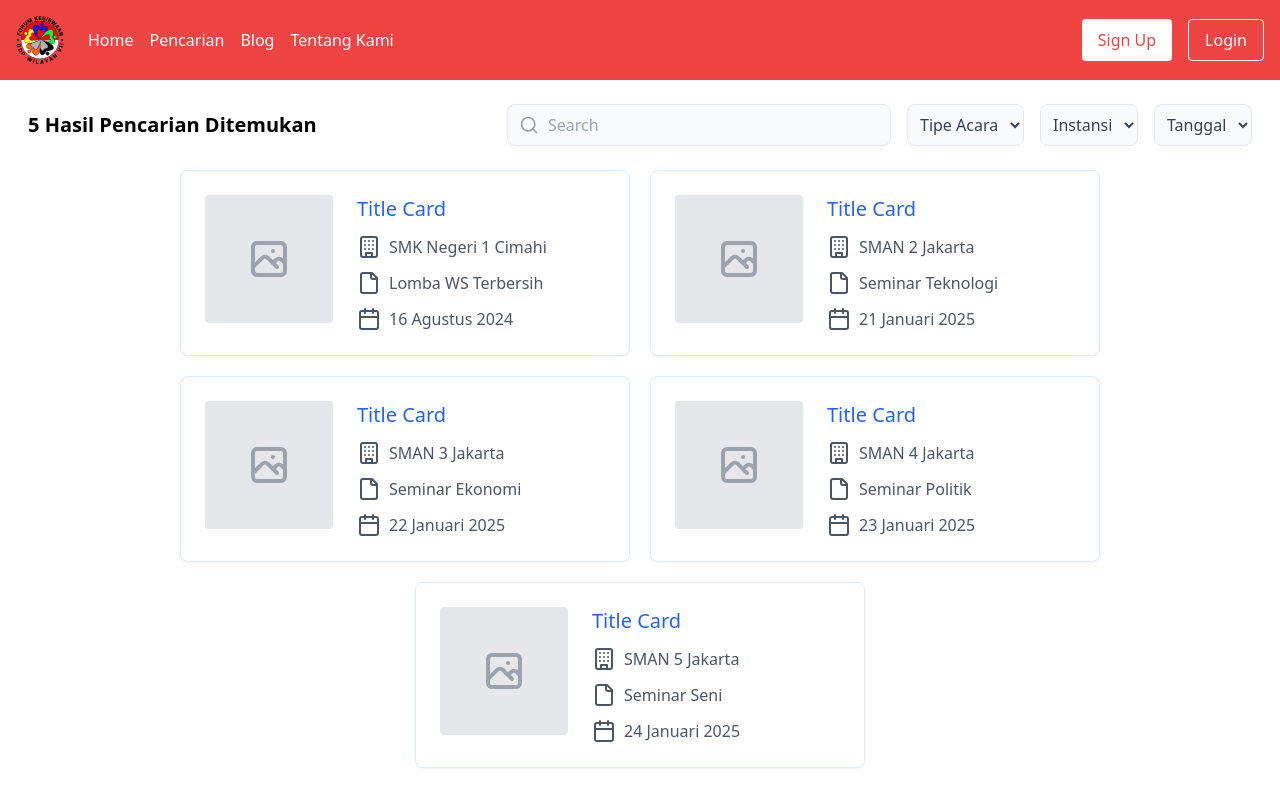
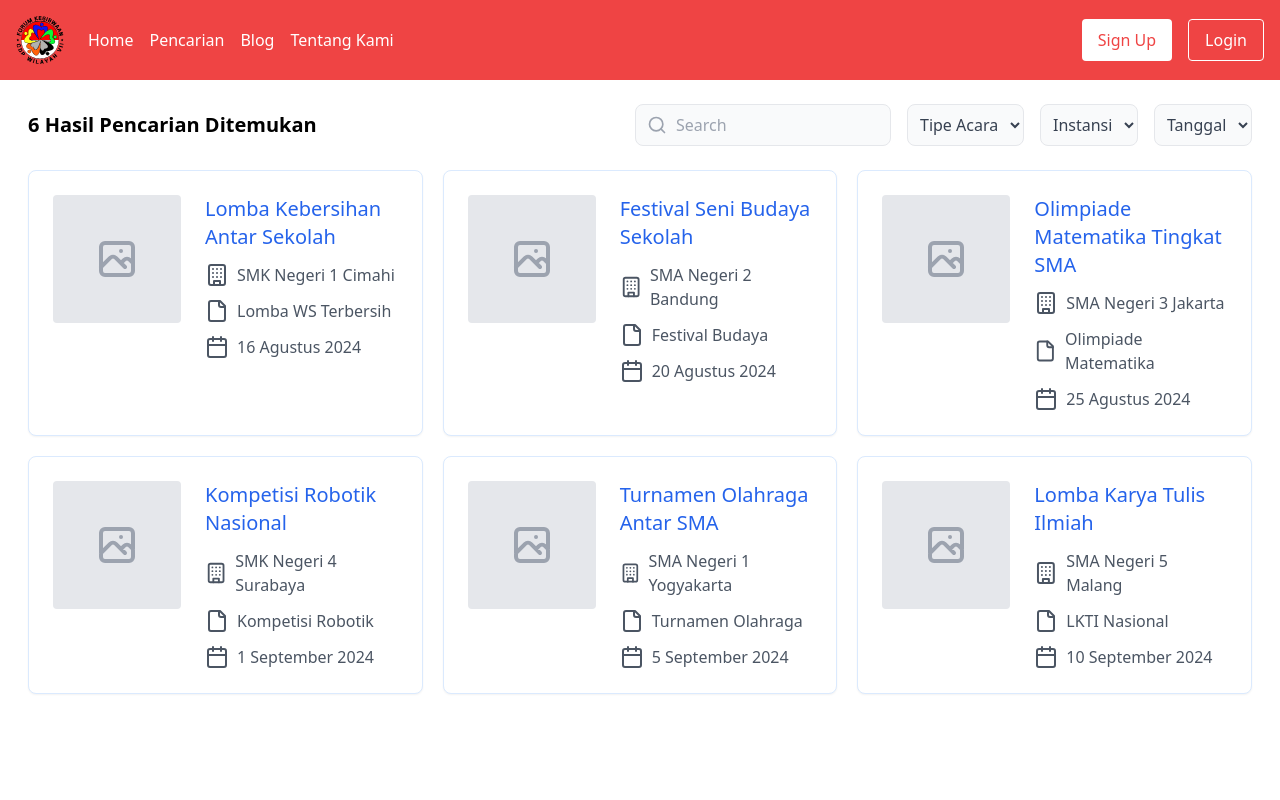
Before and after one commit to FumoRin/Forum_Kesiswaan_Frontend, a React (Vite) app: page /search-results in a window 1280 px wide. Shown: the top 800 px of the page. Built offline with nearby package versions, Linux system fonts and the light colour scheme.

Commit message:
Fixing footer padding, small change in resultCard, and fixing centered card in searchResults

```diff
--- a/src/components/Search Results/resultCard.jsx
+++ b/src/components/Search Results/resultCard.jsx
@@ -2,10 +2,10 @@ import React from 'react';
 import { File, Building, Calendar } from 'lucide-react';
 import { Link } from 'react-router-dom';
 
-const SearchResultCard = ({ id, school, event, date }) => {
+const SearchResultCard = ({ title, id, school, event, date }) => {
   return (
     <Link to={`/blog/${id}`} className="block">
-      <div className="p-6 bg-white rounded-lg shadow-sm border border-blue-100 hover:shadow-md hover:border-blue-200 transition">
+      <div className="p-6 bg-white rounded-lg shadow-sm border border-blue-100 hover:shadow-md hover:border-blue-200 transition h-full flex flex-col">
         <div className="flex gap-6">
           {/* Placeholder image container */}
           <div className="w-32 h-32 bg-gray-200 flex items-center justify-center rounded">
@@ -25,8 +25,8 @@ const SearchResultCard = ({ id, school, event, date }) => {
           </div>
 
           {/* Content */}
-          <div className="flex flex-col gap-3">
-            <h3 className="text-xl font-medium text-blue-600">Title Card</h3>
+          <div className="flex flex-col gap-3 flex-1">
+            <h3 className="text-xl font-medium text-blue-600">{title}</h3>
             <div className="flex items-center gap-2 text-gray-600">
               <Building />
               <span>{school}</span>
--- a/src/components/Search Results/searchResults.jsx
+++ b/src/components/Search Results/searchResults.jsx
@@ -12,28 +12,39 @@ const sampleResults = [
   },
   {
     id: '2',
-    school: 'SMAN 2 Jakarta',
-    event: 'Seminar Teknologi',
-    date: '21 Januari 2025',
+    title: 'Festival Seni Budaya Sekolah',
+    school: 'SMA Negeri 2 Bandung',
+    event: 'Festival Budaya',
+    date: '20 Agustus 2024',
   },
   {
     id: '3',
-    school: 'SMAN 3 Jakarta',
-    event: 'Seminar Ekonomi',
-    date: '22 Januari 2025',
+    title: 'Olimpiade Matematika Tingkat SMA',
+    school: 'SMA Negeri 3 Jakarta',
+    event: 'Olimpiade Matematika',
+    date: '25 Agustus 2024',
   },
   {
     id: '4',
-    school: 'SMAN 4 Jakarta',
-    event: 'Seminar Politik',
-    date: '23 Januari 2025',
+    title: 'Kompetisi Robotik Nasional',
+    school: 'SMK Negeri 4 Surabaya',
+    event: 'Kompetisi Robotik',
+    date: '1 September 2024',
   },
   {
     id: '5',
-    school: 'SMAN 5 Jakarta',
-    event: 'Seminar Seni',
-    date: '24 Januari 2025',
+    title: 'Turnamen Olahraga Antar SMA',
+    school: 'SMA Negeri 1 Yogyakarta',
+    event: 'Turnamen Olahraga',
+    date: '5 September 2024',
   },
+  {
+    id: '6',
+    title: 'Lomba Karya Tulis Ilmiah',
+    school: 'SMA Negeri 5 Malang',
+    event: 'LKTI Nasional',
+    date: '10 September 2024',
+  }
 ];
 
 const SearchResults = () => {
@@ -64,7 +75,7 @@ const SearchResults = () => {
         {/* Search and Filters Section */}
         <div className="flex flex-col md:flex-row gap-4 w-full md:w-auto">
           {/* Search Input */}
-          <div className="relative w-full md:w-96">
+          <div className="relative w-full md:w-64">
             <input
               type="text"
               placeholder="Search"
@@ -86,17 +97,17 @@ const SearchResults = () => {
         </div>
       </div>
 
-      {/* Flex Container */}
-      <div className="flex flex-wrap justify-center gap-5">
+      {/* Results Grid */}
+      <div className="grid grid-cols-1 md:grid-cols-2 lg:grid-cols-3 gap-5">
         {sampleResults.map((result, index) => (
-          <div key={index} className="w-[450px]"> {/* Fixed width for cards */}
           <SearchResultCard
+            key={index}
+            title={result.title}
             id={result.id}
             school={result.school}
             event={result.event}
             date={result.date}
           />
-          </div>
         ))}
       </div>
     </div>
--- a/src/components/footer.jsx
+++ b/src/components/footer.jsx
@@ -4,7 +4,7 @@ import logo from '../assets/logo.svg';
 
 const Footer = () => {
   return (
-    <footer className="mt-auto py-8 border-t">
+    <footer className="mt-auto py-4 border-t">
       <div className="max-w-6xl mx-auto px-4">
         <div className="flex flex-col items-center space-y-6">
           <Link to="/">
```
Lines whose indentation alone changed are shown as unchanged.
